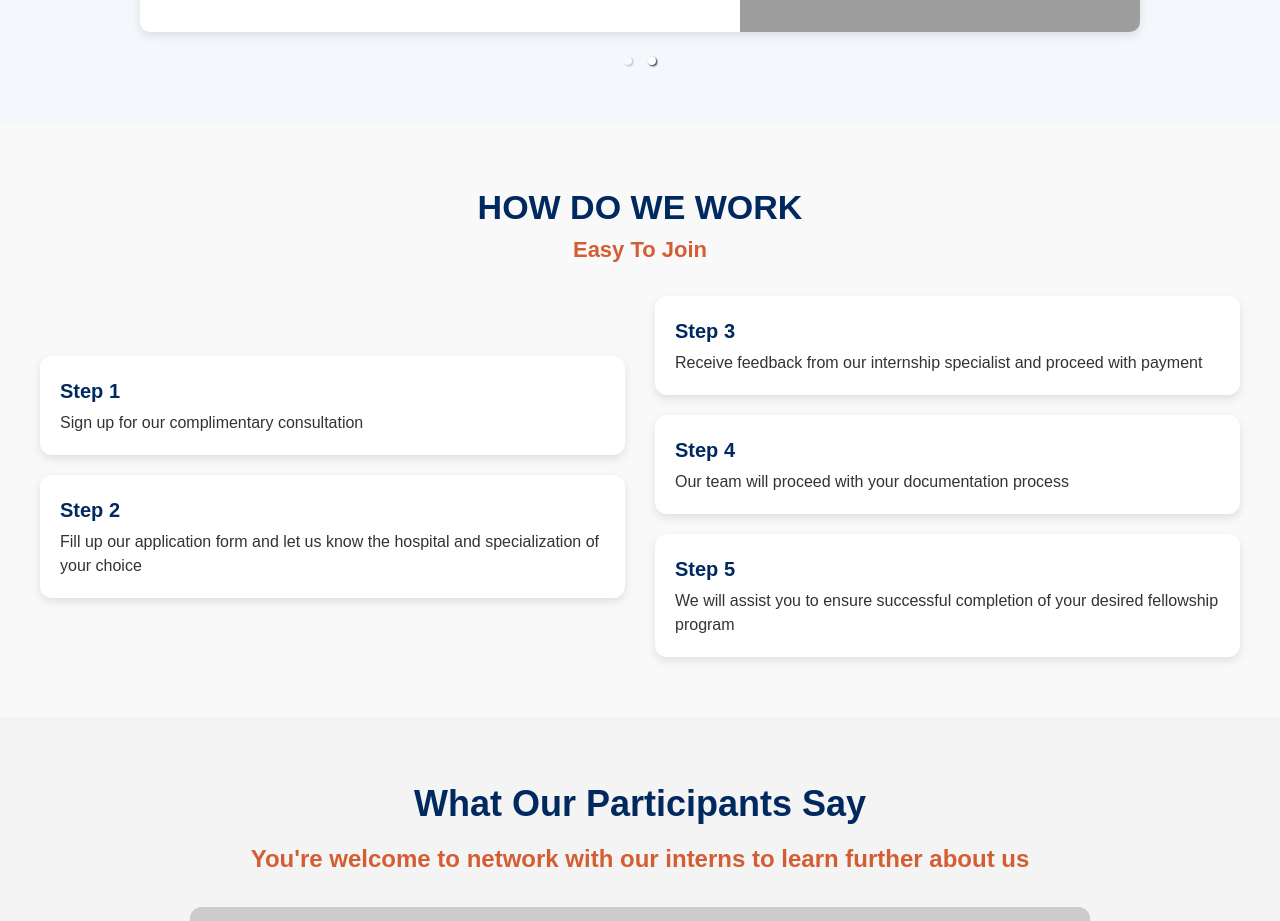
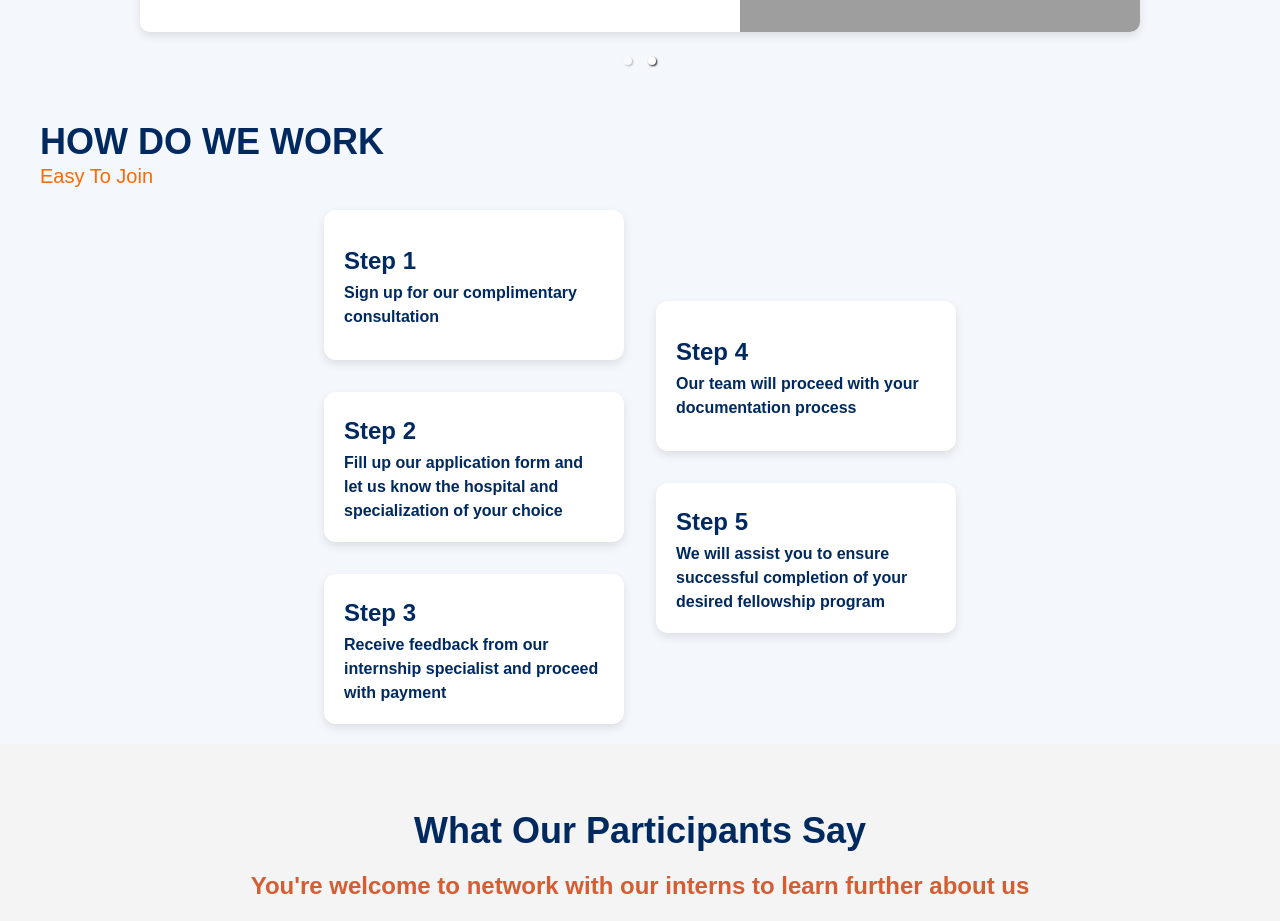
Before and after one commit to PasovitTechnologies/firmst-website, a React (Vite) app in the folder firmst-frontend/: page / in a window 1280 px wide. Shown: the part 1680-2601 px from the top of the page. Built offline with nearby package versions, Linux system fonts and the light colour scheme; grey boxes are pictures that could not be loaded.

Commit message:
How do we work.

```diff
--- a/firmst-frontend/src/components/Process.css
+++ b/firmst-frontend/src/components/Process.css
@@ -20,11 +20,10 @@
   }
   /* Process Container */
   .process-container {
-    display: flex;
+    /* display: flex;
     justify-content: center;
-    gap: 30px;
-    max-width: 1200px;
-    margin: 0 auto;
+    width: 100%;
+    background-color: red; */
   }
 
   /* Columns */
@@ -41,20 +40,34 @@
     display: flex;
     align-items: center;
     background: white;
+    width: 100%;  /* Take full width */
+    max-width: 300px; /* Restrict max width */
+    height: 150px;
     padding: 20px;
     border-radius: 12px;
+    color: #00295F;
     box-shadow: 0px 4px 10px rgba(0, 0, 0, 0.1);
     transition: transform 0.3s ease-in-out;
   }
 
   .process-card:hover {
     transform: translateY(-5px);
-    background-color: #d45e33;
+    background-color: #00FF95;
     cursor: pointer;
   }
-  .process-card:hover .step-content p{
-    color: white;
+
+  /* Mobile Fix */
+  @media (max-width: 1024px) {
+    .process-card {
+      max-width: 100%; /* Allow it to take full width */
+    }
+
+    .flex {
+      flex-direction: column; /* Stack on top of each other */
+      align-items: center; /* Center align */
+    }
   }
+
   /* Step Number */
   .step-number {
     width: 50px;
--- a/firmst-frontend/src/components/Process.jsx
+++ b/firmst-frontend/src/components/Process.jsx
@@ -8,53 +8,52 @@ const Process = () => {
   const steps = t("process.steps", { returnObjects: true }); // Get translated steps
 
   return (
-    <section className="process-section" id="process-section">
-      <div className="process-header">
-        <h2 className="process-heading">{t("process.heading")}</h2>
-        <p>{t("process.subheading")}</p>
+    <section className="w-full">
+      <div className="text-left pl-5 lg:pl-10">
+        <h2 className="text-4xl font-bold text-[#00295F]">{t("process.heading")}</h2>
+        <p className="text-xl text-orange-500">{t("process.subheading")}</p>
       </div>
 
-      <div className="process-container">
-        {/* Left Column (2 Steps) */}
-        <div className="process-column">
-          {steps.slice(0, 2).map((step, index) => (
+      <div className="flex flex-col lg:flex-row justify-center gap-8 px-8 my-5">
+  {/* Right Column (First 3 Steps) */}
+  <div className="flex flex-col gap-8">
+    {steps.slice(0, 3).map((step, index) => (
       <motion.div
         key={index}
+        className="process-card"
+        initial={{ opacity: 0, x: 100 }} // Slide from right
+        whileInView={{ opacity: 1, x: 0 }}
+        transition={{ duration: 0.6, delay: index * 0.2, ease: "easeOut" }}
+        viewport={{ once: true }}
+      >
+        <div>
+          <h3 className="font-bold text-2xl my-1">{step.title}</h3>
+          <p className="font-semibold">{step.description}</p>
+        </div>
+      </motion.div>
+    ))}
+  </div>
+
+  {/* Left Column (Last 2 Steps) */}
+  <div className="flex flex-col gap-8 justify-center">
+    {steps.slice(3, 5).map((step, index) => (
+      <motion.div
+        key={index + 3}
         className="process-card"
         initial={{ opacity: 0, x: -100 }} // Slide from left
         whileInView={{ opacity: 1, x: 0 }}
         transition={{ duration: 0.6, delay: index * 0.2, ease: "easeOut" }}
         viewport={{ once: true }}
       >
-
-              <div className="step-content">
-                <h3>{step.title}</h3>
-                <p>{step.description}</p>
-              </div>
-            </motion.div>
-          ))}
-        </div>
-
-        {/* Right Column (3 Steps) */}
-        <div className="process-column">
-          {steps.slice(2, 5).map((step, index) => (
-            <motion.div
-              key={index + 2}
-              className="process-card"
-              initial={{ opacity: 0, x: 100 }} // Slide from right
-              whileInView={{ opacity: 1, x: 0 }}
-              transition={{ duration: 0.6, delay: index * 0.2, ease: "easeOut" }}
-              viewport={{ once: true }}
-            >
-
-              <div className="step-content">
-                <h3>{step.title}</h3>
-                <p>{step.description}</p>
+        <div>
+          <h3 className="font-bold text-2xl my-1">{step.title}</h3>
+          <p className="font-semibold ">{step.description}</p>
         </div>
       </motion.div>
     ))}
   </div>
 </div>
+
     </section>
   );
 };
```
Lines whose indentation alone changed are shown as unchanged.
